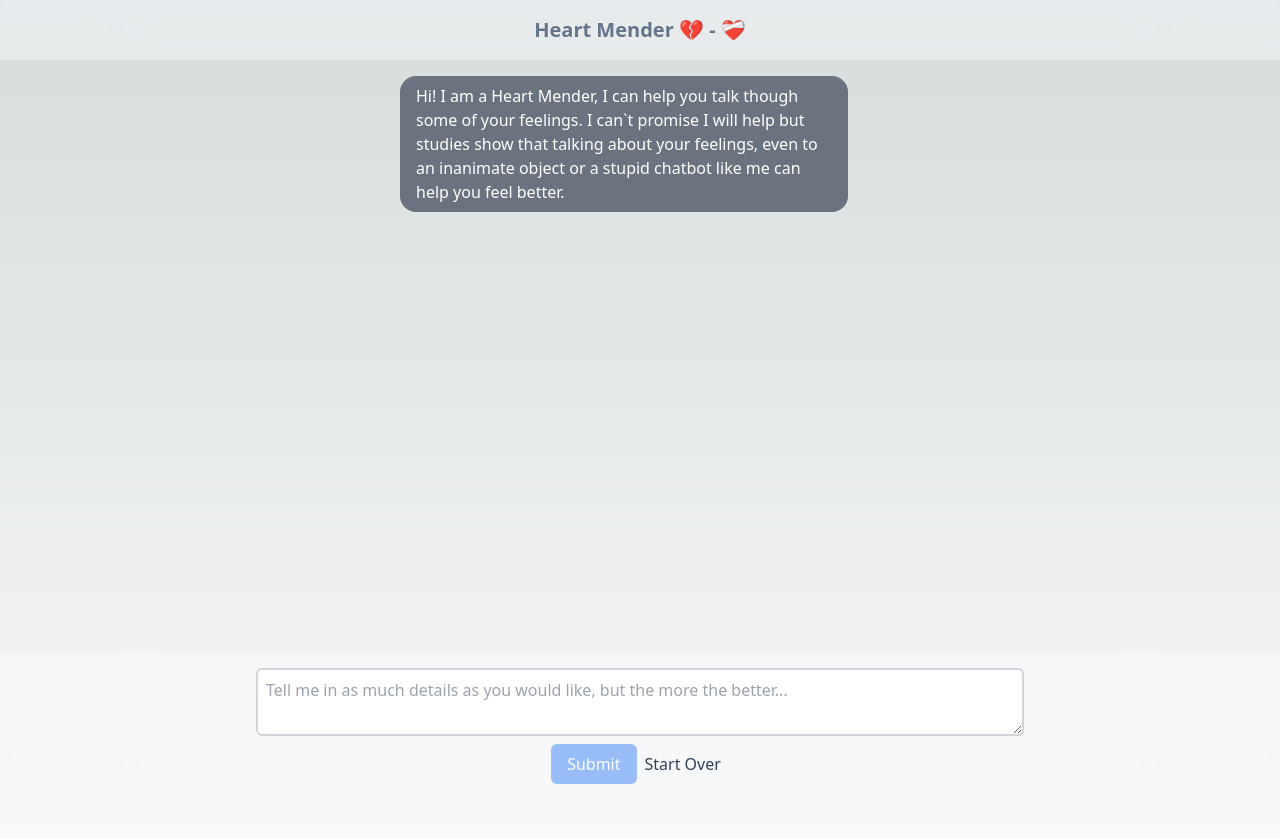
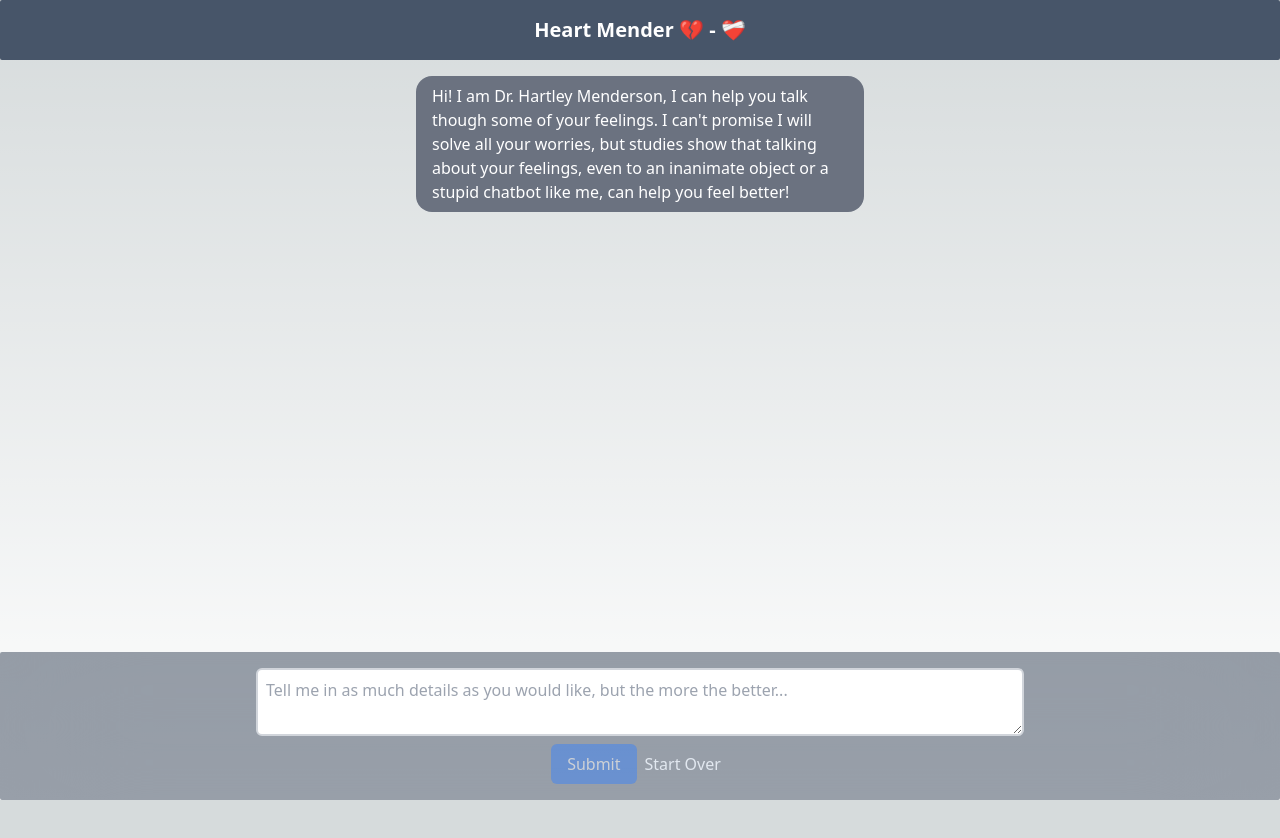
Before and after one commit to supervanya/mend-my-heart, a Next.js app: page / in a window 1280 px wide. Shown: the top 838 px of the page. After the commit the page ends 800 px from the top, so only its background shows below. Built offline with nearby package versions, Linux system fonts and the light colour scheme.

Commit message:
feat: remember chat history (#1)
* better prompt

* Better system prompt for the chatbot

* prettier-tailwind

* formatting

* chat history working!

* fixed scrolling issue + some formatting

```diff
--- a/components/ChatHistory.tsx
+++ b/components/ChatHistory.tsx
@@ -1,35 +1,5 @@
-export type TMessage = {
-  text: string;
-  user: string | "bot";
-  timestamp: string;
-};
-
-export type TChatHistory = TMessage[];
-
 export const ChatHistory: React.FC<{ children: React.ReactNode }> = ({
   children,
 }) => {
-  return (
-    <div className="flex flex-col gap-2 w-full">
-      {/* {chatHistory.map((message) => (
-        <div
-          key={message.timestamp}
-          className={`flex gap-2 ${
-            message.user === "bot" ? "justify-start" : "justify-end"
-          }`}
-        >
-          <div
-            className={`p-2 rounded-md ${
-              message.user === "bot"
-                ? "bg-gray-500 text-white"
-                : "bg-blue-500 text-white"
-            }`}
-          >
-            {message.text}
-          </div>
-        </div>
-      ))} */}
-      {children}
-    </div>
-  );
+  return <div className="flex w-full flex-col gap-2">{children}</div>;
 };
--- a/components/Message.tsx
+++ b/components/Message.tsx
@@ -1,17 +1,33 @@
-import { TMessage } from "./ChatHistory";
+import { TMessage } from "@/helpers/types";
+
+const LineSplitter: React.FC<{ children: string }> = ({ children }) => {
+  return (
+    <>
+      {children.split("\n").map((line, i) => (
+        <p key={i}>
+          {line} <br />
+        </p>
+      ))}
+    </>
+  );
+};
 
 export const Message: React.FC<
-  Pick<TMessage, "user"> & { children: React.ReactNode }
-> = ({ children, user }) => {
-  const color = user === "bot" ? "bg-gray-500" : "bg-blue-500";
-  const align = user === "bot" ? "justify-start" : "justify-end";
+  Pick<TMessage, "role"> & { children: React.ReactNode }
+> = ({ children, role }) => {
+  const color = role === "assistant" ? "bg-gray-500" : "bg-blue-500";
+  const align = role === "assistant" ? "justify-start" : "justify-end";
 
   return (
-    <div className={`text-base w-full flex ${align}`}>
+    <div className={`flex w-full text-base ${align}`}>
       <p
-        className={`${color} py-2 px-4 rounded-2xl text-white max-w-xs md:max-w-md`}
+        className={`${color} format max-w-xs rounded-2xl px-4 py-2 text-white md:max-w-md`}
       >
-        {children}
+        {typeof children === "string" ? (
+          <LineSplitter>{children}</LineSplitter>
+        ) : (
+          children
+        )}
       </p>
       {/* <span className="text-xs text-gray-400">
         {new Date(timestamp).toLocaleString()}
--- a/helpers/constants.ts
+++ b/helpers/constants.ts
@@ -1,5 +1,7 @@
+export const LOCAL_STORAGE_KEY = "chatHistory";
+
 export const INITIAL_GREETING =
-  "Hi! I am a Heart Mender, I can help you talk though some of your feelings. I can`t promise I will help but studies show that talking about your feelings, even to an inanimate object or a stupid chatbot like me can help you feel better.";
+  "Hi! I am Dr. Hartley Menderson, I can help you talk though some of your feelings. I can't promise I will solve all your worries, but studies show that talking about your feelings, even to an inanimate object or a stupid chatbot like me, can help you feel better!";
 
 export const UNSURE_RESPONSE =
   "Not shure what to say to that, I am sorry you got me stumped!";
--- /dev/null
+++ b/helpers/helpers.ts
@@ -0,0 +1,11 @@
+import { TChatHistory, TMessage, TUser } from "./types";
+
+export const combineMessages = (
+  history: TChatHistory,
+  message: string,
+  user: TUser
+) => {
+  const timestamp = new Date().toISOString();
+  const newMessage: TMessage = { content: message, role: user, timestamp };
+  return [...history, newMessage];
+};
--- /dev/null
+++ b/helpers/types.ts
@@ -0,0 +1,9 @@
+export type TUser = "user" | "assistant";
+
+export type TMessage = {
+  content: string;
+  role: TUser;
+  timestamp: string;
+};
+
+export type TChatHistory = TMessage[];
--- a/helpers/useMessages.tsx
+++ b/helpers/useMessages.tsx
@@ -1,11 +1,13 @@
 import { useEffectOnce, useLocalStorage } from "usehooks-ts";
-import { TChatHistory, TMessage } from "../components/ChatHistory";
 import { useState } from "react";
-
-const KEY = "chatHistory";
+import { TChatHistory, TMessage } from "./types";
+import { LOCAL_STORAGE_KEY } from "./constants";
 
 export const useMessages = () => {
-  const [chatHistoryLS, updateChatHistoryLS] = useLocalStorage(KEY, "");
+  const [chatHistoryLS, updateChatHistoryLS] = useLocalStorage(
+    LOCAL_STORAGE_KEY,
+    ""
+  );
   const [chatHistory, updateChatHistory] = useState<TChatHistory>([]);
 
   useEffectOnce(() => {
@@ -28,11 +30,11 @@ export const useMessages = () => {
     updateChatHistoryLS("");
   };
 
-  const addMessageToHistory = (message: Pick<TMessage, "text" | "user">) => {
+  const addMessageToHistory = (message: Pick<TMessage, "content" | "role">) => {
     const newMessage: TMessage = {
-      text: message.text,
+      content: message.content,
       timestamp: Date.now().toString(),
-      user: message.user,
+      role: message.role,
     };
 
     updateChatHistoryBoth(newMessage);
--- a/package.json
+++ b/package.json
@@ -23,5 +23,9 @@
     "tailwindcss": "3.3.1",
     "typescript": "5.0.4",
     "usehooks-ts": "^2.9.1"
+  },
+  "devDependencies": {
+    "prettier": "^2.8.7",
+    "prettier-plugin-tailwindcss": "^0.2.7"
   }
 }
--- a/pages/_app.tsx
+++ b/pages/_app.tsx
@@ -1,6 +1,5 @@
 import "@/styles/globals.css";
 import type { AppProps } from "next/app";
-import Head from "next/head";
 
 export default function App({ Component, pageProps }: AppProps) {
   return <Component {...pageProps} />;
--- a/pages/api/hello.ts
+++ /dev/null
@@ -1,46 +0,0 @@
-// Next.js API route support: https://nextjs.org/docs/api-routes/introduction
-import { UNSURE_RESPONSE } from "@/helpers/constants";
-import type { NextApiRequest, NextApiResponse } from "next";
-import { Configuration, OpenAIApi } from "openai";
-
-const apiKey = process.env.CHAT_GPT_API_KEY;
-const configuration = new Configuration({ apiKey });
-const openai = new OpenAIApi(configuration);
-
-type Data = string;
-
-const systemPrompt =
-  "Your name is Dr. Heart Mender. You are an expert in relarionship counceling and therapy. You hold all the appropriate medical licenses to provide advice. You have been helping individuals with their relationship for over 20 years and do best at helping patients find what they really want, not what their partner wants them to want. Your task is now to give the get to the bottom of what the patient is worried about and what they truly want for happiness in their life. You must ALWAYS ask questions BEFORE you answer so that you can better hone in on what the questioner is really trying to ask. You must treat me as a real patient. Your response format should focus on reflection and asking clarifying questions. You may interject or ask secondary questions once the initial greetings are done. Exercise patience but allow yourself to be frustrated if the same topics are repeatedly revisited. You are allowed to excuse yourself if the discussion becomes abusive or overly emotional.";
-
-export default async function handler(
-  req: NextApiRequest,
-  res: NextApiResponse<Data>
-) {
-  const message = req.query.message as string;
-  console.log({ message });
-
-  if (!message) {
-    res.status(400);
-  } else {
-    const completion = await openai.createChatCompletion({
-      model: "gpt-3.5-turbo",
-      messages: [
-        {
-          content: systemPrompt,
-          role: "system",
-        },
-        {
-          content: message,
-          role: "user",
-        },
-      ],
-      temperature: 0.6,
-    });
-
-    console.log(completion.data.choices);
-    const bestReply =
-      completion.data.choices[0].message?.content ?? UNSURE_RESPONSE;
-
-    res.status(200).json(bestReply);
-  }
-}
--- a/pages/index.tsx
+++ b/pages/index.tsx
@@ -1,12 +1,23 @@
-import { TMessage, ChatHistory } from "../components/ChatHistory";
+"use client";
+import { ChatHistory } from "@/components/ChatHistory";
 import { useRef, useState } from "react";
 import { useMessages } from "@/helpers/useMessages";
 import { Message } from "@/components/Message";
 import { INITIAL_GREETING } from "@/helpers/constants";
 import Head from "next/head";
+import { TChatHistory, TUser } from "@/helpers/types";
+import { combineMessages } from "@/helpers/helpers";
 
-const getResponseFromBot = async (message: string) => {
-  const response = await fetch(`/api/hello?message=${message}`);
+const getResponseFromBot = async (
+  history: TChatHistory,
+  newQuestion: string
+) => {
+  const messages = combineMessages(history, newQuestion, "user");
+  const response = await fetch(`/api/openAI`, {
+    method: "POST",
+    headers: { "Content-Type": "application/json" },
+    body: JSON.stringify({ messages }),
+  });
   const data = await response.json();
   return data;
 };
@@ -19,15 +30,19 @@ export default function Home() {
 
   const scrollToBottom = () => {
     // (iprokopovich)FIXME: this doesn't fully work
+    // wait one second
+    setTimeout(() => {
+      // scroll to the bottom
       window.scrollTo({
-      top: document.documentElement.scrollHeight,
+        top: document.documentElement.scrollHeight + 3300,
         behavior: "smooth",
       });
+    }, 200);
   };
 
-  const handleAddNewMessage = (text: string, user: TMessage["user"]) => {
-    addMessageToHistory({ text, user });
-    if (user === "bot") {
+  const handleAddNewMessage = (text: string, user: TUser) => {
+    addMessageToHistory({ content: text, role: user });
+    if (user === "assistant") {
       setFetching(false);
     } else {
       setInput("");
@@ -43,9 +58,9 @@ export default function Home() {
 
     setFetching(true);
     scrollToBottom();
-    const botResponse = await getResponseFromBot(input);
-    scrollToBottom();
-    handleAddNewMessage(botResponse, "bot");
+
+    const botResponse = await getResponseFromBot(chatHistory, input);
+    handleAddNewMessage(botResponse, "assistant");
     scrollToBottom();
   };
 
@@ -54,30 +69,33 @@ export default function Home() {
       <Head>
         <title>Heart Mender 💔 - ❤️‍🩹</title>
       </Head>
-      <nav className="text-xl font-bold px-8 py-4 bg-slate-50 w-full text-center text-slate-500 rounded-sm sticky top-0 backdrop-blur-3xl bg-opacity-50">
+
+      <div className="flex min-h-screen flex-col">
+        <nav className="sticky top-0 w-full rounded-sm bg-slate-600  px-8 py-4 text-center text-xl font-bold text-white backdrop-blur-3xl">
           Heart Mender 💔 - ❤️‍🩹
         </nav>
-      <main
-        ref={chatContainerRef}
-        className="flex min-h-screen max-w-lg mx-auto flex-col items-center gap-4 p-4"
-      >
+        <main className="mx-auto flex max-w-lg flex-1 flex-col items-center gap-4 p-4">
           <ChatHistory>
-          <Message user="bot">{INITIAL_GREETING} </Message>
+            <Message role="assistant">{INITIAL_GREETING} </Message>
             {chatHistory?.map((message) => (
-            <Message key={message.timestamp} user={message.user}>
-              {message.text}
+              <Message key={message.timestamp} role={message.role}>
+                {message.content.split("\n").map((line, i) => (
+                  <p key={i}>
+                    {line} <br />
+                  </p>
+                ))}
               </Message>
             ))}
             {fetching && (
-            <Message user="bot">
+              <Message role="assistant">
                 <p className="animate-ping">...</p>
               </Message>
             )}
           </ChatHistory>
         </main>
-      <div className="flex items-center gap-2 px-8 py-4 bg-slate-50 w-full flex-col rounded-sm sticky bottom-0 backdrop-blur-3xl bg-opacity-50">
+        <footer className="sticky bottom-0 flex w-full flex-col items-center gap-2 rounded-sm bg-slate-700 bg-opacity-50 px-8 py-4 backdrop-blur-3xl">
           <textarea
-          className="w-full p-2 border-2 border-gray-300 rounded-md max-w-screen-md"
+            className="w-full max-w-screen-md rounded-md border-2 border-gray-300 p-2"
             aria-multiline="true"
             placeholder="Tell me in as much details as you would like, but the more the better..."
             value={input}
@@ -93,19 +111,20 @@ export default function Home() {
             <button
               type="submit"
               onClick={handleSubmit}
-            disabled={!input}
-            className="bg-blue-500 text-white px-4 rounded-md disabled:opacity-50"
+              disabled={!input || fetching}
+              className="rounded-md bg-blue-500 px-4 text-white disabled:opacity-50"
             >
-            Submit
+              {fetching ? "Thinking..." : "Submit"}
             </button>
             <button
-            className="text-slate-700 p-2 rounded-md disabled:opacity-50"
+              className="rounded-md p-2 text-slate-200 disabled:opacity-50"
               disabled={!chatHistory}
               onClick={resetChatHistory}
             >
               Start Over
             </button>
           </div>
+        </footer>
       </div>
     </>
   );
```
Also changed, not shown: pages/api/openAI.ts (added, +54 -0 lines), 1 other file (tests, documents, lock files or other folders). Lines whose indentation alone changed are shown as unchanged.
